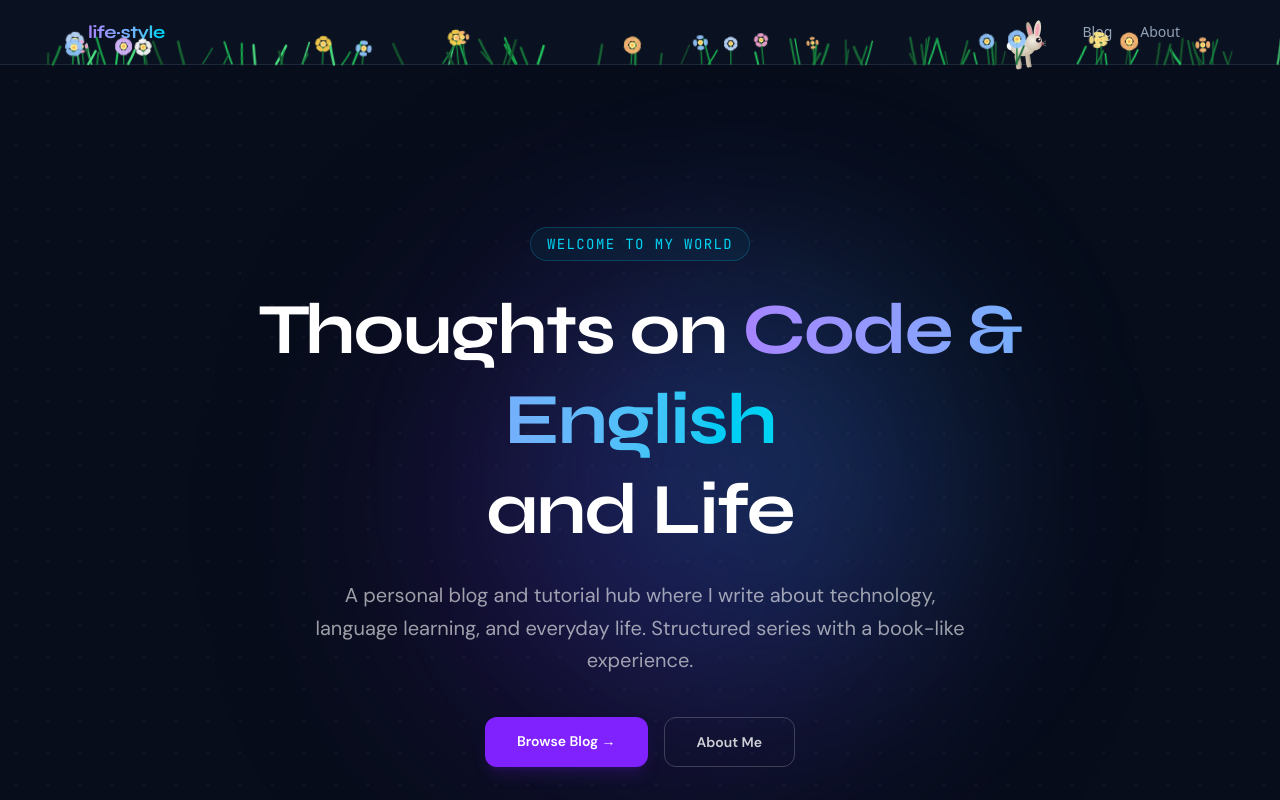
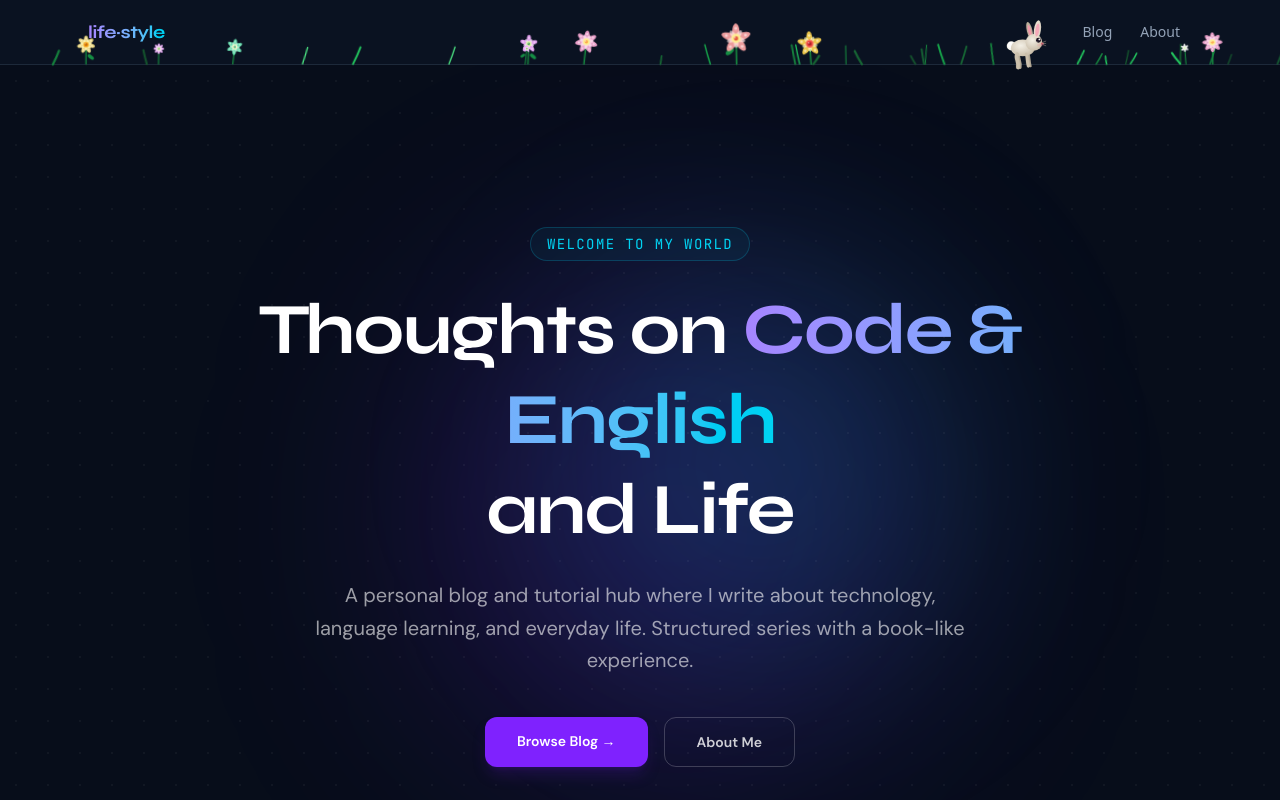
Before and after one commit to nguyenthinhit996/life-style, a Next.js app: page / in a window 1280 px wide. Shown: the top 800 px of the page. Built offline with nearby package versions, Linux system fonts and the light colour scheme.

Commit message:
feat: beautiful random size flowers with petals, leaves, glow centers

```diff
--- a/src/components/public/NavGrass.tsx
+++ b/src/components/public/NavGrass.tsx
@@ -2,7 +2,6 @@
 
 import { useMemo } from 'react'
 
-// Deterministic PRNG — same output on server + client (no hydration mismatch)
 function seededRng(seed: number) {
   let s = seed >>> 0
   return () => {
@@ -14,33 +13,53 @@ function seededRng(seed: number) {
 }
 
 const GREENS = ['#14532d', '#166534', '#15803d', '#16a34a', '#22c55e', '#4ade80']
-const PETALS = ['#fde68a', '#fcd34d', '#f9a8d4', '#f472b6', '#bfdbfe', '#93c5fd', '#fca5a5', '#fdba74', '#d8b4fe', '#ffffff']
+
+// Each palette: outer petal, inner petal (lighter), highlight tip, center, inner dot
+const PALETTES = [
+  { outer: '#fde68a', inner: '#fef9c3', tip: '#fffbeb', center: '#f59e0b', dot: '#b45309' }, // sunflower
+  { outer: '#f9a8d4', inner: '#fce7f3', tip: '#fdf2f8', center: '#fef08a', dot: '#fb923c' }, // pink daisy
+  { outer: '#93c5fd', inner: '#dbeafe', tip: '#eff6ff', center: '#fef9c3', dot: '#fcd34d' }, // blue
+  { outer: '#d8b4fe', inner: '#f3e8ff', tip: '#faf5ff', center: '#fef08a', dot: '#a21caf' }, // lavender
+  { outer: '#6ee7b7', inner: '#d1fae5', tip: '#ecfdf5', center: '#fef9c3', dot: '#059669' }, // mint
+  { outer: '#fca5a5', inner: '#fee2e2', tip: '#fff1f2', center: '#fef08a', dot: '#dc2626' }, // coral
+  { outer: '#fdba74', inner: '#ffedd5', tip: '#fff7ed', center: '#fef08a', dot: '#ea580c' }, // orange
+  { outer: '#f0abfc', inner: '#fae8ff', tip: '#fdf4ff', center: '#d9f99d', dot: '#15803d' }, // orchid
+  { outer: '#ffffff', inner: '#f1f5f9', tip: '#f8fafc', center: '#fef9c3', dot: '#86efac' }, // white
+  { outer: '#fcd34d', inner: '#fef9c3', tip: '#fffbeb', center: '#ef4444', dot: '#991b1b' }, // marigold
+]
 
 export default function NavGrass() {
   const { blades, flowers } = useMemo(() => {
     const rng = seededRng(20260308)
     const W = 1200
 
-    const blades = Array.from({ length: 90 }, (_, i) => ({
+    const blades = Array.from({ length: 28 }, (_, i) => ({
       x:     rng() * W,
-      h:     9  + rng() * 16,          // height 9–25
-      lean:  (rng() - 0.5) * 12,       // lean –6 to +6
+      h:     7  + rng() * 12,
+      lean:  (rng() - 0.5) * 10,
       color: GREENS[Math.floor(rng() * GREENS.length)],
-      sw:    1  + rng() * 1.4,         // stroke 1–2.4
-      dur:   1.6 + rng() * 2.2,        // sway period 1.6–3.8s
+      sw:    1  + rng() * 1.2,
+      dur:   1.8 + rng() * 2,
       delay: rng() * 4,
-      dir:   i % 2,                    // alternate sway direction
+      dir:   i % 2,
     }))
 
-    const flowers = Array.from({ length: 20 }, () => ({
-      x:      40 + rng() * (W - 80),
-      stemH:  14 + rng() * 12,          // stem 14–26
-      color:  PETALS[Math.floor(rng() * PETALS.length)],
-      petals: 4 + Math.floor(rng() * 3), // 4–6 petals
-      size:   2.2 + rng() * 2,
-      dur:    2  + rng() * 2.5,
-      delay:  rng() * 4,
-    }))
+    const flowers = Array.from({ length: 10 }, () => {
+      const size    = 1.2 + rng() * 4.3          // 1.2 (tiny) → 5.5 (big)
+      const palette = PALETTES[Math.floor(rng() * PALETTES.length)]
+      return {
+        x:        60 + rng() * (W - 120),
+        stemH:    10 + size * 2.2 + rng() * 4,   // taller stem for bigger flowers
+        palette,
+        petals:   5  + Math.floor(rng() * 4),     // 5–8 petals
+        size,
+        dur:      2  + rng() * 2.2,
+        delay:    rng() * 5,
+        hasLeaf:  rng() > 0.45,
+        leafSide: rng() > 0.5 ? 1 : -1,
+        leafPos:  0.38 + rng() * 0.3,             // 38–68% up the stem
+      }
+    })
 
     return { blades, flowers }
   }, [])
@@ -53,16 +72,16 @@ export default function NavGrass() {
       <style>{`
         .gb { transform-origin: 50% 100%; transform-box: fill-box; }
         .fl { transform-origin: 50% 100%; transform-box: fill-box; }
-        @keyframes sw-l { 0%,100%{transform:rotate(0deg)} 50%{transform:rotate(-9deg)} }
-        @keyframes sw-r { 0%,100%{transform:rotate(0deg)} 50%{transform:rotate( 9deg)} }
-        @keyframes fl-bob { 0%,100%{transform:rotate(0deg)} 33%{transform:rotate(6deg)} 66%{transform:rotate(-6deg)} }
+        @keyframes sw-l { 0%,100%{transform:rotate(0deg)} 50%{transform:rotate(-8deg)} }
+        @keyframes sw-r { 0%,100%{transform:rotate(0deg)} 50%{transform:rotate( 8deg)} }
+        @keyframes fl-bob { 0%,100%{transform:rotate(0deg)} 40%{transform:rotate(7deg)} 70%{transform:rotate(-5deg)} }
       `}</style>
 
       <svg
-        viewBox="0 0 1200 28"
+        viewBox="0 0 1200 32"
         preserveAspectRatio="xMidYMax slice"
         width="100%"
-        height="26"
+        height="28"
         overflow="visible"
       >
         {/* Grass blades */}
@@ -70,7 +89,7 @@ export default function NavGrass() {
           <path
             key={i}
             className="gb"
-            d={`M${b.x},28 Q${b.x + b.lean},${28 - b.h * 0.55} ${b.x + b.lean * 1.6},${28 - b.h}`}
+            d={`M${b.x},32 Q${b.x + b.lean},${32 - b.h * 0.55} ${b.x + b.lean * 1.6},${32 - b.h}`}
             stroke={b.color}
             strokeWidth={b.sw}
             fill="none"
@@ -81,8 +100,13 @@ export default function NavGrass() {
 
         {/* Flowers */}
         {flowers.map((f, i) => {
-          const cx = f.x
-          const cy = 28 - f.stemH
+          const cx   = f.x
+          const base = 32
+          const cy   = base - f.stemH
+          const leafY = base - f.stemH * f.leafPos
+          const lx   = cx + f.leafSide * (2.5 + f.size * 0.6)
+          const ly   = leafY - f.size * 0.6
+
           return (
             <g
               key={i}
@@ -90,26 +114,74 @@ export default function NavGrass() {
               style={{ animation: `fl-bob ${f.dur}s ${f.delay}s ease-in-out infinite` }}
             >
               {/* stem */}
-              <line x1={cx} y1={28} x2={cx} y2={cy} stroke="#15803d" strokeWidth="1.3" strokeLinecap="round" />
-              {/* petals */}
-              {Array.from({ length: f.petals }, (_, p) => {
-                const angle = (p * (360 / f.petals) - 90) * (Math.PI / 180)
-                const px = cx + Math.cos(angle) * (f.size + 1.8)
-                const py = cy + Math.sin(angle) * (f.size + 1.8)
-                return (
-                  <ellipse
-                    key={p}
-                    cx={px} cy={py}
-                    rx={f.size} ry={f.size * 0.6}
-                    fill={f.color}
-                    opacity={0.92}
-                    transform={`rotate(${p * (360 / f.petals)}, ${px}, ${py})`}
-                  />
-                )
-              })}
-              {/* center */}
-              <circle cx={cx} cy={cy} r={f.size * 0.75} fill="#fef08a" />
-              <circle cx={cx} cy={cy} r={f.size * 0.35} fill="#fb923c" opacity={0.7} />
+              <line x1={cx} y1={base} x2={cx} y2={cy}
+                stroke="#15803d" strokeWidth={0.9 + f.size * 0.15} strokeLinecap="round" />
+
+              {/* optional leaf */}
+              {f.hasLeaf && (
+                <ellipse
+                  cx={lx} cy={ly}
+                  rx={1.8 + f.size * 0.55} ry={0.9 + f.size * 0.28}
+                  fill="#16a34a"
+                  opacity={0.85}
+                  transform={`rotate(${f.leafSide * 38}, ${cx}, ${leafY})`}
+                />
+              )}
+
+              {/* outer petals — elongated ellipses rotated around flower center */}
+              {Array.from({ length: f.petals }, (_, p) => (
+                <ellipse
+                  key={p}
+                  cx={cx}
+                  cy={cy - f.size * 1.15}
+                  rx={f.size * 0.7}
+                  ry={f.size * 1.7}
+                  fill={f.palette.outer}
+                  opacity={0.93}
+                  transform={`rotate(${p * (360 / f.petals)}, ${cx}, ${cy})`}
+                />
+              ))}
+
+              {/* inner petals — shorter, lighter, offset 0.5 turn */}
+              {Array.from({ length: f.petals }, (_, p) => (
+                <ellipse
+                  key={p}
+                  cx={cx}
+                  cy={cy - f.size * 0.75}
+                  rx={f.size * 0.45}
+                  ry={f.size * 1.05}
+                  fill={f.palette.inner}
+                  opacity={0.7}
+                  transform={`rotate(${p * (360 / f.petals) + 180 / f.petals}, ${cx}, ${cy})`}
+                />
+              ))}
+
+              {/* petal highlight tips — tiny white shimmer at each tip */}
+              {Array.from({ length: f.petals }, (_, p) => (
+                <circle
+                  key={p}
+                  cx={cx + Math.cos((p * (360 / f.petals) - 90) * (Math.PI / 180)) * f.size * 1.9}
+                  cy={cy + Math.sin((p * (360 / f.petals) - 90) * (Math.PI / 180)) * f.size * 1.9}
+                  r={f.size * 0.28}
+                  fill={f.palette.tip}
+                  opacity={0.6}
+                />
+              ))}
+
+              {/* center glow ring */}
+              <circle cx={cx} cy={cy} r={f.size * 0.95} fill={f.palette.center} opacity={0.6} />
+              {/* center disc */}
+              <circle cx={cx} cy={cy} r={f.size * 0.7}  fill={f.palette.center} />
+              {/* center shadow */}
+              <circle cx={cx} cy={cy} r={f.size * 0.42} fill={f.palette.dot} opacity={0.75} />
+              {/* center shine */}
+              <circle
+                cx={cx - f.size * 0.2}
+                cy={cy - f.size * 0.2}
+                r={f.size * 0.18}
+                fill="white"
+                opacity={0.55}
+              />
             </g>
           )
         })}
```
